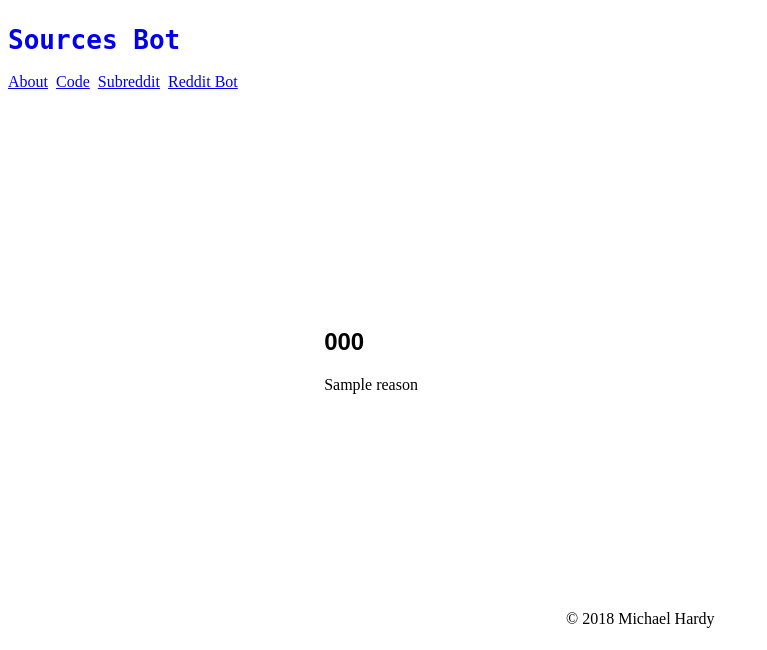
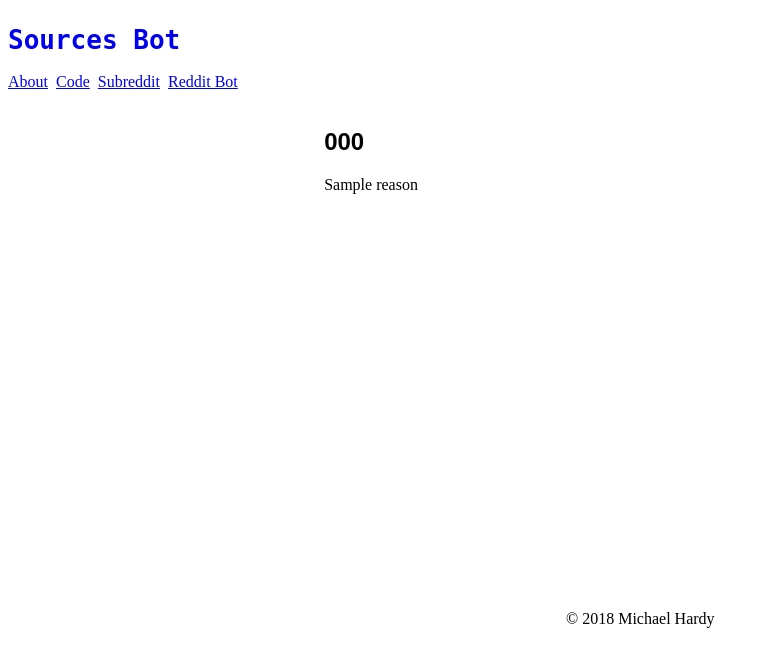
Before and after one commit to michardy/sources-bot, a Python web app: template server/templates/error.html in a window 1280 px wide. Shown: the top 650 px of the page, without its empty margins (0-767 px from the left). Run offline with Jinja, Linux system fonts and the light colour scheme; the template is opened without the code that fills it: most values are stand-ins (such as "Sample title", 1, 10 or a date in 2020).

Commit message:
Fix error display position

```diff
--- a/server/templates/error.html
+++ b/server/templates/error.html
@@ -17,7 +17,7 @@
 			<a class="navbar" href="https://reddit.com/r/sourcesbot">Subreddit</a>&nbsp;
 			<a class="navbar" href="https://reddit.com/u/sourcesbot">Reddit Bot</a>&nbsp;
 		</header>
-		<main class="results">
+		<main class="text">
 			<h2>{{ code }}</h2>
 			<p>{{ reason }}</p>
 		</main>
```
